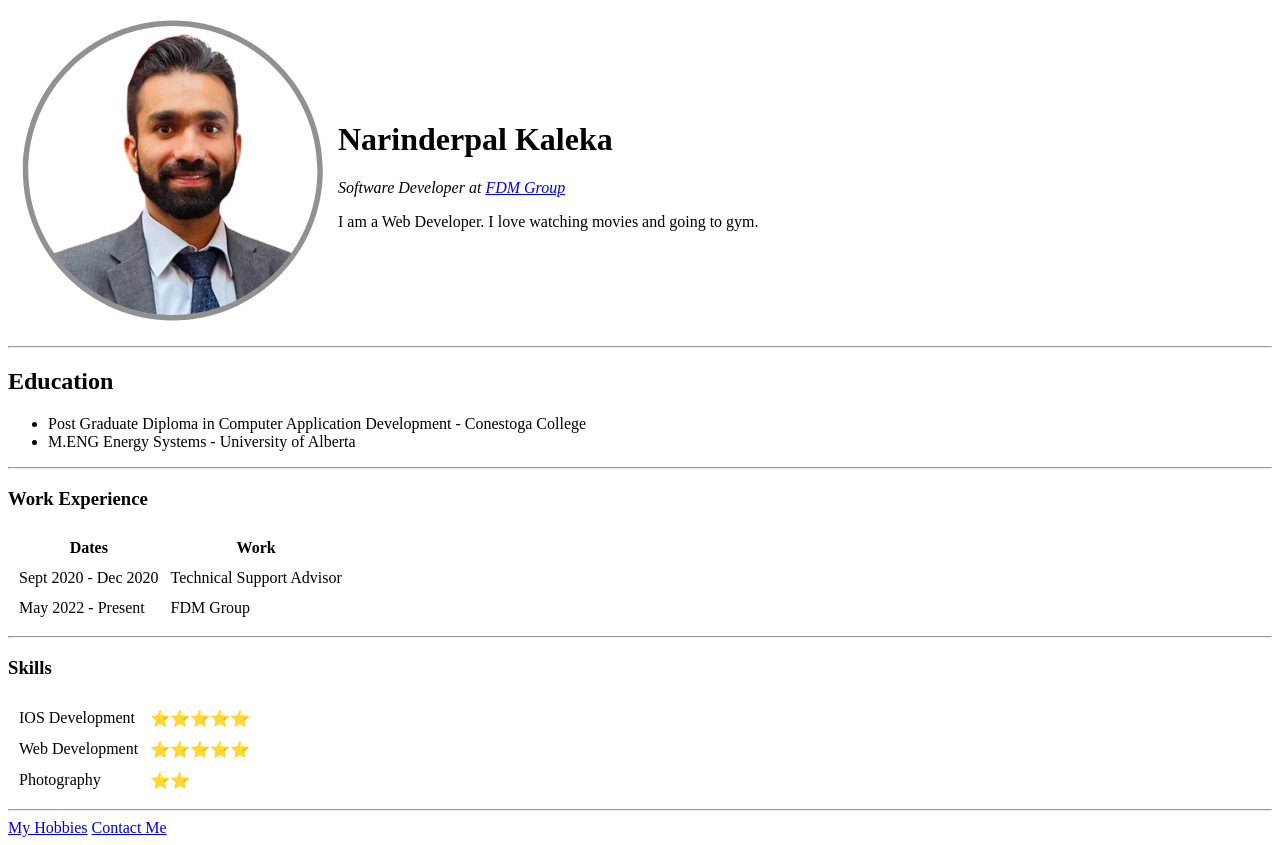
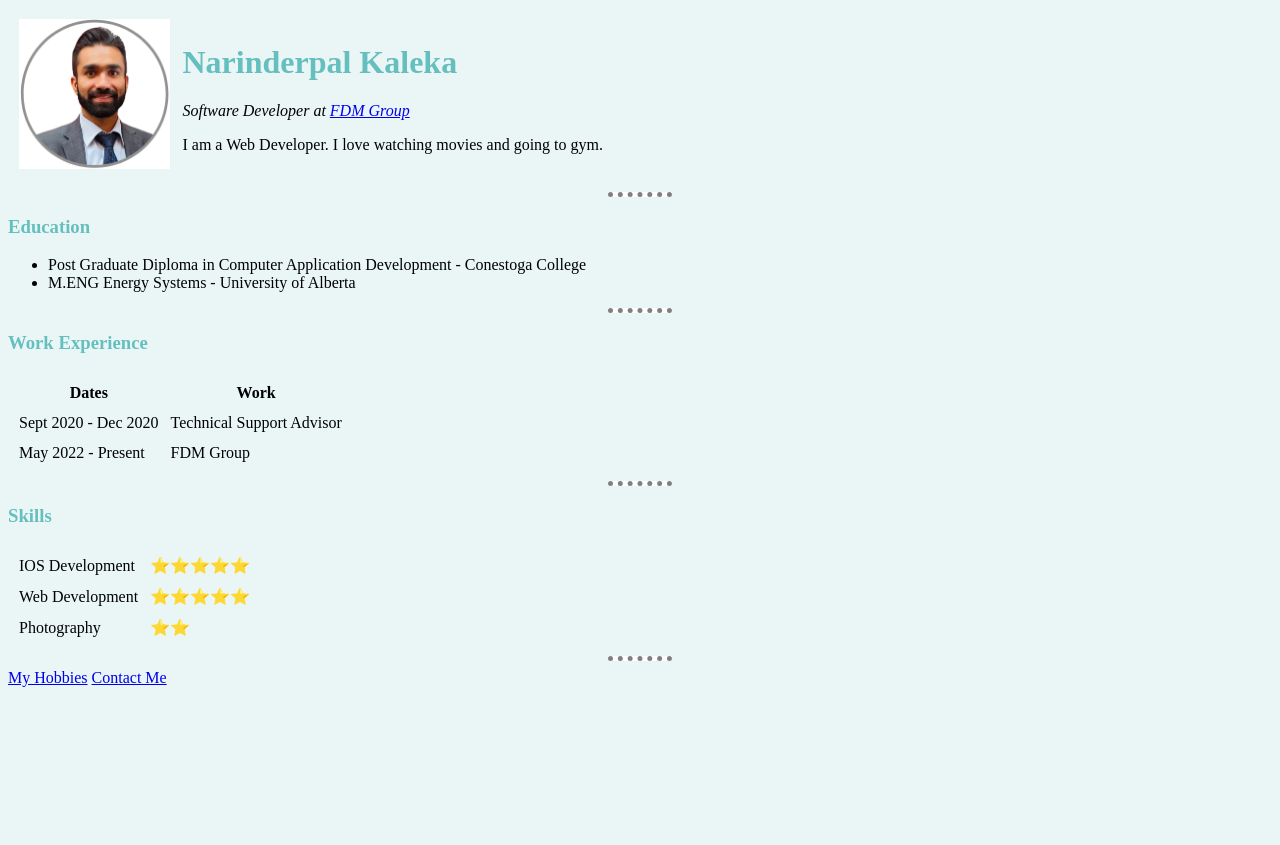
Before and after one commit to nkaleka/cv, a plain HTML site: page index.html in a window 1280 px wide. After the commit the page ends 800 px from the top, so only its background shows below. Drawn offline with Linux system fonts and the light colour scheme.

Commit message:
added css to index, contact-me and hobbies page

```diff
--- /dev/null
+++ b/css/styles.css
@@ -0,0 +1,21 @@
+body {
+  background-color: #eaf6f6;
+}
+hr {
+  background-color: #ffffff;
+  border-style: dotted none none;
+  border-color: grey;
+  border-width: 5px;
+  width: 5%;
+}
+img {
+  height: 150px;
+}
+
+h1 {
+  color: #66bfbf;
+}
+
+h3 {
+  color: #66bfbf;
+}
--- a/index.html
+++ b/index.html
@@ -3,6 +3,7 @@
   <head>
     <meta charset="UTF-8" />
     <title>Narinder's Personal Site</title>
+    <link rel="stylesheet" href="./css/styles.css" />
   </head>
   <body>
     <!-- <img
@@ -31,7 +32,7 @@
     </table>
 
     <hr />
-    <h2>Education</h2>
+    <h3>Education</h3>
     <ul>
       <li>
         Post Graduate Diploma in Computer Application Development - Conestoga
```
Also changed, not shown: contact-me.html (+1 -0 lines), hobbies.html (+1 -0 lines).
